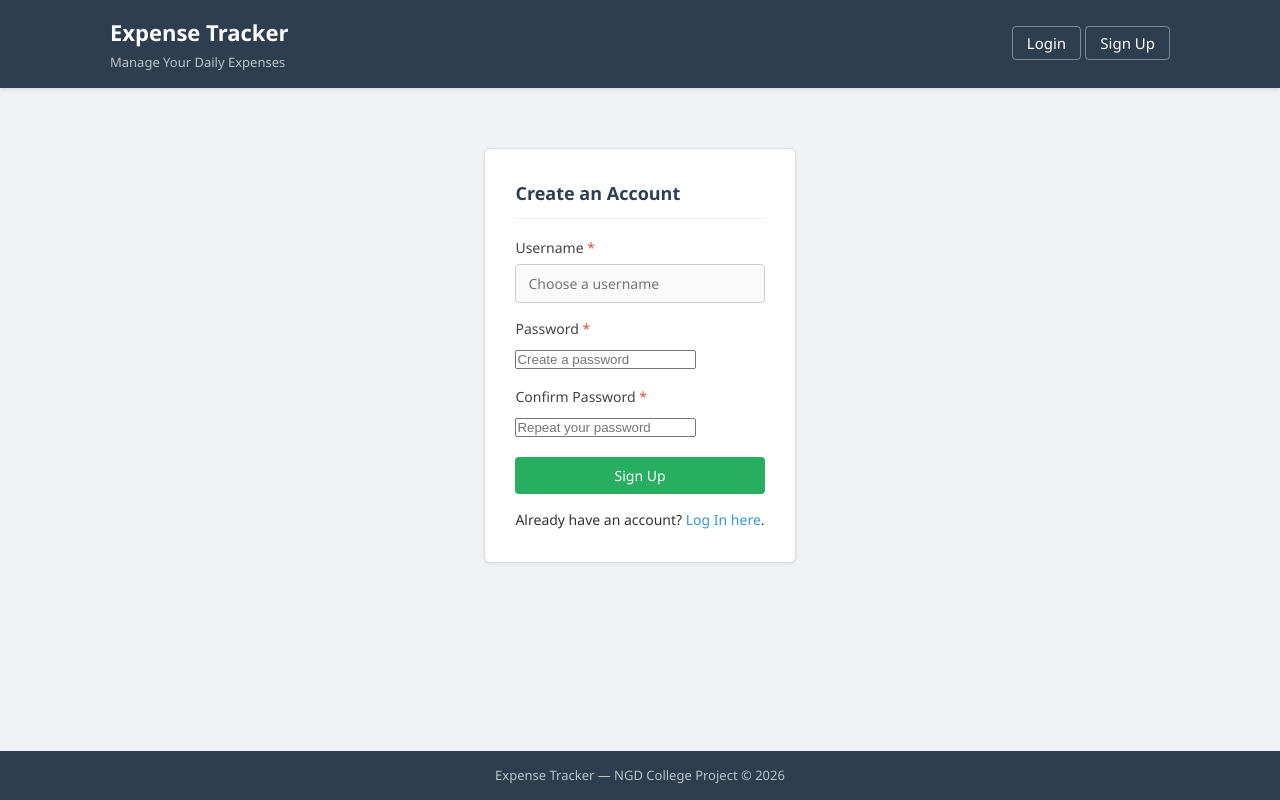
After one commit to kanojiaravi305-tech/ExpenseTrackerGUI, a Flask app: page /signup in a window 1280 px wide. The commit adds this page. Run offline with Flask 3, Linux system fonts and the light colour scheme.

Commit message:
Add user authentication (login, signup, logout) with session-based dashboard

```diff
--- a/app.py
+++ b/app.py
@@ -6,37 +6,133 @@
 
 import os
 import certifi
-from flask import Flask, render_template, request, redirect, url_for, flash
+from functools import wraps
+from flask import Flask, render_template, request, redirect, url_for, flash, session
 from pymongo import MongoClient
 from bson.objectid import ObjectId
 from bson.errors import InvalidId
 from datetime import datetime
+from werkzeug.security import generate_password_hash, check_password_hash
 
 # ------------------------------------------------------------
 # Flask App Configuration
 # ------------------------------------------------------------
 app = Flask(__name__)
-app.secret_key = "expense_tracker_secret_key_ngd_project"  # Required for flash messages
+app.secret_key = "expense_tracker_secret_key_ngd_project"  # Required for session & flash messages
 
 # ------------------------------------------------------------
 # MongoDB Configuration
-# Reads from MONGODB_URI environment variable for deployment,
-# falls back to localhost for local development.
 # ------------------------------------------------------------
 MONGO_URI = os.environ.get("MONGODB_URI", "mongodb://localhost:27017/")
 DATABASE_NAME = "expense_tracker_db"
 COLLECTION_NAME = "expenses"
 
 # Connect to MongoDB server
-# Use certifi to provide CA certificates (required for secure connections to MongoDB Atlas)
 ca = certifi.where()
 client = MongoClient(MONGO_URI, tlsCAFile=ca)
 
-# Select (or create) the database
+# Select (or create) database and collections
 db = client[DATABASE_NAME]
+expenses_collection = db[COLLECTION_NAME]
+users_collection = db["users"]
 
-# Select (or create) the collection
-expenses_collection = db[COLLECTION_NAME]
+# ------------------------------------------------------------
+# User Session Authentication Decorator
+# Protects routes so only logged-in users can access them
+# ------------------------------------------------------------
+def login_required(f):
+    @wraps(f)
+    def decorated_function(*args, **kwargs):
+        if "user_id" not in session:
+            flash("Please log in to access this page.", "error")
+            return redirect(url_for("login"))
+        return f(*args, **kwargs)
+    return decorated_function
+
+# ============================================================
+# Route: Sign Up (GET & POST)
+# Handles user registration with password hashing
+# ============================================================
+@app.route("/signup", methods=["GET", "POST"])
+def signup():
+    # If user is already logged in, redirect them to dashboard
+    if "user_id" in session:
+        return redirect(url_for("index"))
+
+    if request.method == "POST":
+        username = request.form.get("username", "").strip()
+        password = request.form.get("password", "").strip()
+        confirm_password = request.form.get("confirm_password", "").strip()
+
+        # Backend validations
+        if not username or not password or not confirm_password:
+            flash("Please fill all required fields.", "error")
+            return render_template("signup.html")
+
+        if password != confirm_password:
+            flash("Passwords do not match.", "error")
+            return render_template("signup.html")
+
+        # Check if user already exists in MongoDB
+        existing_user = users_collection.find_one({"username": {"$regex": f"^{username}$", "$options": "i"}})
+        if existing_user:
+            flash("Username already exists. Please choose another.", "error")
+            return render_template("signup.html")
+
+        # Hash the password and save to database
+        hashed_password = generate_password_hash(password)
+        new_user = {
+            "username": username,
+            "password": hashed_password,
+            "created_at": datetime.now()
+        }
+        users_collection.insert_one(new_user)
+
+        flash("Account created successfully. Please log in.", "success")
+        return redirect(url_for("login"))
+
+    return render_template("signup.html")
+
+# ============================================================
+# Route: Log In (GET & POST)
+# Authenticates user credentials and starts session
+# ============================================================
+@app.route("/login", methods=["GET", "POST"])
+def login():
+    if "user_id" in session:
+        return redirect(url_for("index"))
+
+    if request.method == "POST":
+        username = request.form.get("username", "").strip()
+        password = request.form.get("password", "").strip()
+
+        if not username or not password:
+            flash("Please fill all required fields.", "error")
+            return render_template("login.html")
+
+        # Fetch user document from MongoDB
+        user = users_collection.find_one({"username": username})
+
+        # Verify username and hashed password
+        if user and check_password_hash(user["password"], password):
+            session["user_id"] = str(user["_id"])
+            session["username"] = user["username"]
+            flash(f"Welcome back, {user['username']}!", "success")
+            return redirect(url_for("index"))
+        else:
+            flash("Invalid username or password.", "error")
+
+    return render_template("login.html")
+
+# ============================================================
+# Route: Log Out (GET)
+# Clears user session
+# ============================================================
+@app.route("/logout")
+def logout():
+    session.clear()
+    flash("Logged out successfully.", "success")
+    return redirect(url_for("login"))
 
 # ------------------------------------------------------------
 # List of valid expense categories
@@ -50,41 +146,37 @@ CATEGORIES = [
     "Health",
     "Entertainment",
     "Other"
-]
-
-
-# ============================================================
+]# ============================================================
 # Route: Home Page (GET /)
-# Displays all expenses, the total amount, and the add form.
-# Also handles search and category filter via query parameters.
+# Displays logged-in user's expenses, total, and add form.
 # ============================================================
 @app.route("/")
+@login_required
 def index():
     # Read optional search and filter query parameters
     search_query = request.args.get("search", "").strip()
     category_filter = request.args.get("category", "").strip()
 
-    # Build a MongoDB query filter
-    mongo_filter = {}
+    # Build a MongoDB query filter scoped to the logged-in user
+    mongo_filter = {"user_id": ObjectId(session["user_id"])}
 
-    # If the user typed something in the search box, search by title or category
+    # If the user typed something in the search box, search inside user's expenses
     if search_query:
         mongo_filter["$or"] = [
-            {"title": {"$regex": search_query, "$options": "i"}},       # case-insensitive
+            {"title": {"$regex": search_query, "$options": "i"}},
             {"category": {"$regex": search_query, "$options": "i"}}
         ]
 
-    # If the user selected a specific category from the dropdown
+    # If the user selected a specific category
     if category_filter and category_filter != "All":
         mongo_filter["category"] = category_filter
 
     # Fetch matching expenses from MongoDB, sorted by date (newest first)
     expenses = list(expenses_collection.find(mongo_filter).sort("date", -1))
 
-    # Calculate the total amount of all fetched expenses
+    # Calculate the total amount
     total_amount = sum(expense.get("amount", 0) for expense in expenses)
 
-    # Render the home page template with all data
     return render_template(
         "index.html",
         expenses=expenses,
@@ -97,11 +189,11 @@ def index():
 
 # ============================================================
 # Route: Add Expense (POST /add)
-# Receives form data, validates it, and inserts into MongoDB.
+# Adds a new expense document associated with the logged-in user.
 # ============================================================
 @app.route("/add", methods=["POST"])
+@login_required
 def add_expense():
-    # Get form data and strip extra whitespace
     title = request.form.get("title", "").strip()
     amount = request.form.get("amount", "").strip()
     category = request.form.get("category", "").strip()
@@ -109,13 +201,10 @@ def add_expense():
     description = request.form.get("description", "").strip()
 
     # --- Backend Validation ---
-
-    # Check that all required fields are filled
     if not title or not amount or not category or not date:
         flash("Please fill all required fields.", "error")
         return redirect(url_for("index"))
 
-    # Check that amount is a valid positive number
     try:
         amount = float(amount)
         if amount <= 0:
@@ -125,46 +214,44 @@ def add_expense():
         flash("Amount must be a valid number.", "error")
         return redirect(url_for("index"))
 
-    # Create the expense document to insert into MongoDB
+    # Create the expense document linked to this user
     expense_document = {
+        "user_id": ObjectId(session["user_id"]),
         "title": title,
         "amount": amount,
         "category": category,
         "date": date,
         "description": description,
-        "created_at": datetime.now()  # Store the current date and time
+        "created_at": datetime.now()
     }
 
-    # Insert the document into the MongoDB collection
     expenses_collection.insert_one(expense_document)
-
     flash("Expense added successfully.", "success")
     return redirect(url_for("index"))
 
 
 # ============================================================
 # Route: Edit Expense Page (GET /edit/<expense_id>)
-# Fetches the expense from MongoDB and shows it in an edit form.
 # ============================================================
 @app.route("/edit/<expense_id>")
+@login_required
 def edit_expense(expense_id):
     try:
-        # Convert the string ID to a MongoDB ObjectId
         obj_id = ObjectId(expense_id)
     except InvalidId:
-        # If the ID format is invalid, show an error
         flash("Expense not found.", "error")
         return redirect(url_for("index"))
 
-    # Find the expense document by its _id
-    expense = expenses_collection.find_one({"_id": obj_id})
+    # Find the expense document by its _id and user_id (ownership check)
+    expense = expenses_collection.find_one({
+        "_id": obj_id,
+        "user_id": ObjectId(session["user_id"])
+    })
 
     if not expense:
-        # If no document was found with that ID
         flash("Expense not found.", "error")
         return redirect(url_for("index"))
 
-    # Render the edit page with the expense data
     return render_template(
         "edit_expense.html",
         expense=expense,
@@ -174,18 +261,16 @@ def edit_expense(expense_id):
 
 # ============================================================
 # Route: Update Expense (POST /update/<expense_id>)
-# Receives updated form data and updates the MongoDB document.
 # ============================================================
 @app.route("/update/<expense_id>", methods=["POST"])
+@login_required
 def update_expense(expense_id):
     try:
-        # Convert the string ID to a MongoDB ObjectId
         obj_id = ObjectId(expense_id)
     except InvalidId:
         flash("Expense not found.", "error")
         return redirect(url_for("index"))
 
-    # Get updated form data and strip extra whitespace
     title = request.form.get("title", "").strip()
     amount = request.form.get("amount", "").strip()
     category = request.form.get("category", "").strip()
@@ -193,7 +278,6 @@ def update_expense(expense_id):
     description = request.form.get("description", "").strip()
 
     # --- Backend Validation ---
-
     if not title or not amount or not category or not date:
         flash("Please fill all required fields.", "error")
         return redirect(url_for("edit_expense", expense_id=expense_id))
@@ -207,7 +291,6 @@ def update_expense(expense_id):
         flash("Amount must be a valid number.", "error")
         return redirect(url_for("edit_expense", expense_id=expense_id))
 
-    # Prepare the updated fields
     updated_data = {
         "$set": {
             "title": title,
@@ -218,8 +301,11 @@ def update_expense(expense_id):
         }
     }
 
-    # Update the document in MongoDB using its _id
-    result = expenses_collection.update_one({"_id": obj_id}, updated_data)
+    # Update only if owned by the logged-in user
+    result = expenses_collection.update_one(
+        {"_id": obj_id, "user_id": ObjectId(session["user_id"])},
+        updated_data
+    )
 
     if result.matched_count == 0:
         flash("Expense not found.", "error")
@@ -231,19 +317,21 @@ def update_expense(expense_id):
 
 # ============================================================
 # Route: Delete Expense (POST /delete/<expense_id>)
-# Deletes the expense document from MongoDB.
 # ============================================================
 @app.route("/delete/<expense_id>", methods=["POST"])
+@login_required
 def delete_expense(expense_id):
     try:
-        # Convert the string ID to a MongoDB ObjectId
         obj_id = ObjectId(expense_id)
     except InvalidId:
         flash("Expense not found.", "error")
         return redirect(url_for("index"))
 
-    # Delete the document from MongoDB
-    result = expenses_collection.delete_one({"_id": obj_id})
+    # Delete only if owned by the logged-in user
+    result = expenses_collection.delete_one({
+        "_id": obj_id,
+        "user_id": ObjectId(session["user_id"])
+    })
 
     if result.deleted_count == 0:
         flash("Expense not found.", "error")
@@ -255,17 +343,13 @@ def delete_expense(expense_id):
 
 # ============================================================
 # Route: Search Expenses (GET /search)
-# Redirects to the home page with the search query parameter.
 # ============================================================
 @app.route("/search")
+@login_required
 def search():
     search_query = request.args.get("search", "").strip()
     category_filter = request.args.get("category", "").strip()
-
-    # Redirect to home page with query parameters for filtering
     return redirect(url_for("index", search=search_query, category=category_filter))
-
-
 # ============================================================
 # Run the Flask Application
 # ============================================================
--- a/static/style.css
+++ b/static/style.css
@@ -444,6 +444,13 @@ body {
         gap: 10px;
     }
 
+    .header-nav {
+        display: flex;
+        flex-direction: column;
+        align-items: center;
+        gap: 8px;
+    }
+
     .search-filter-form {
         flex-direction: column;
     }
@@ -470,3 +477,41 @@ body {
         gap: 4px;
     }
 }
+
+/* ============================================================
+   Authentication Layout (Login / Signup)
+   ============================================================ */
+.auth-wrapper {
+    display: flex;
+    justify-content: center;
+    align-items: center;
+    padding: 40px 0;
+}
+
+.auth-card {
+    max-width: 450px;
+    width: 100%;
+    padding: 30px;
+}
+
+.auth-redirect {
+    margin-top: 15px;
+    font-size: 14px;
+    text-align: center;
+}
+
+.auth-redirect a {
+    color: #3498db;
+    text-decoration: none;
+    font-weight: 500;
+}
+
+.auth-redirect a:hover {
+    text-decoration: underline;
+}
+
+.user-greeting {
+    font-size: 14px;
+    color: #bdc3c7;
+    margin-right: 15px;
+}
--- a/templates/base.html
+++ b/templates/base.html
@@ -23,7 +23,14 @@
                 <p class="subtitle">Manage Your Daily Expenses</p>
             </div>
             <nav class="header-nav">
-                <a href="{{ url_for('index') }}" class="nav-link">Home</a>
+                {% if session.username %}
+                    <span class="user-greeting">Hello, <strong>{{ session.username }}</strong></span>
+                    <a href="{{ url_for('index') }}" class="nav-link">Home</a>
+                    <a href="{{ url_for('logout') }}" class="nav-link">Logout</a>
+                {% else %}
+                    <a href="{{ url_for('login') }}" class="nav-link">Login</a>
+                    <a href="{{ url_for('signup') }}" class="nav-link">Sign Up</a>
+                {% endif %}
             </nav>
         </div>
     </header>
--- /dev/null
+++ b/templates/signup.html
@@ -0,0 +1,52 @@
+<!-- ============================================================
+     Sign Up Page Template (signup.html)
+     Allows users to register a new account.
+     ============================================================ -->
+{% extends "base.html" %}
+
+{% block title %}Sign Up - Expense Tracker{% endblock %}
+
+{% block content %}
+
+    <!-- Centered Container for Signup Card -->
+    <div class="auth-wrapper">
+        <div class="card auth-card">
+            <h3>Create an Account</h3>
+
+            <form action="{{ url_for('signup') }}" method="POST" id="signupForm">
+
+                <!-- Username Input -->
+                <div class="form-group">
+                    <label for="username">Username <span class="required">*</span></label>
+                    <input type="text" id="username" name="username"
+                           placeholder="Choose a username" required autocomplete="username">
+                </div>
+
+                <!-- Password Input -->
+                <div class="form-group">
+                    <label for="password">Password <span class="required">*</span></label>
+                    <input type="password" id="password" name="password"
+                           placeholder="Create a password" required autocomplete="new-password">
+                </div>
+
+                <!-- Confirm Password Input -->
+                <div class="form-group">
+                    <label for="confirm_password">Confirm Password <span class="required">*</span></label>
+                    <input type="password" id="confirm_password" name="confirm_password"
+                           placeholder="Repeat your password" required autocomplete="new-password">
+                </div>
+
+                <!-- Submit Button -->
+                <div class="form-buttons">
+                    <button type="submit" class="btn btn-green" style="width: 100%;">Sign Up</button>
+                </div>
+            </form>
+
+            <!-- Link to Login Page -->
+            <p class="auth-redirect">
+                Already have an account? <a href="{{ url_for('login') }}">Log In here</a>.
+            </p>
+        </div>
+    </div>
+
+{% endblock %}
```
Also changed, not shown: templates/login.html (added, +45 -0 lines), 1 other file.
